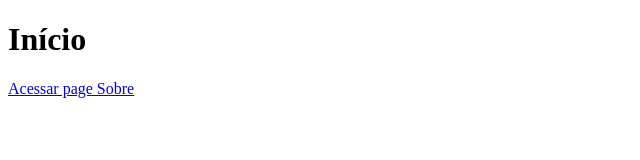
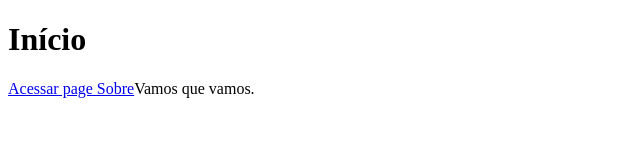
Before and after one commit to oseiasnascimento/portfolio, a Next.js app: page / in a window 1280 px wide. Shown: the top 160 px of the page, without its empty margins (0-640 px from the left). Built offline with nearby package versions, Linux system fonts and the light colour scheme.

Commit message:
test Link

```diff
--- a/pages/index.js
+++ b/pages/index.js
@@ -8,6 +8,7 @@ function Home()  {
             <a>Acessar page Sobre</a>
         </Link>
 
+        Vamos que vamos.
 
         </div>)
  }
--- a/pages/sobre.js
+++ b/pages/sobre.js
@@ -4,7 +4,7 @@ function Sobre()  {
     return (<div>
 
         <h1>Início</h1>
-        <Link href="/home">
+        <Link href="/">
             <a>Acessar page Home</a>
         </Link>
 
```
